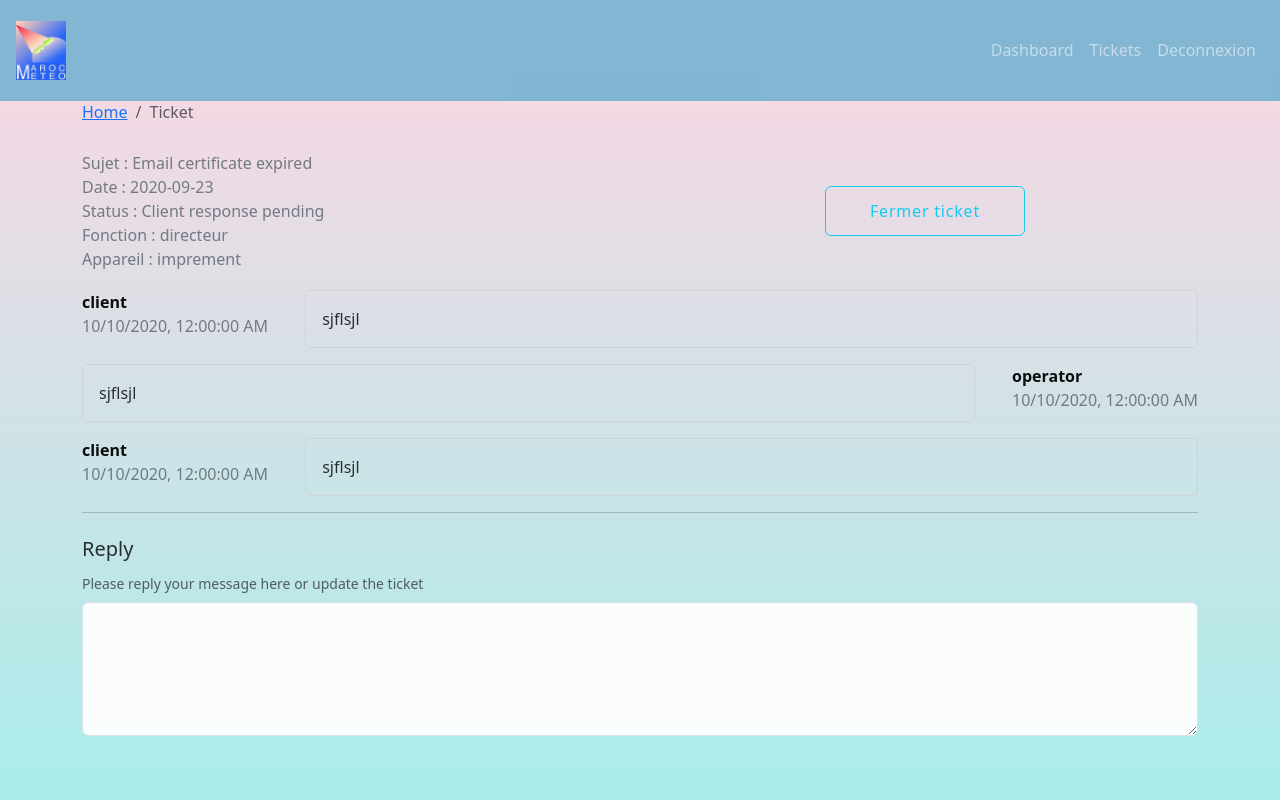
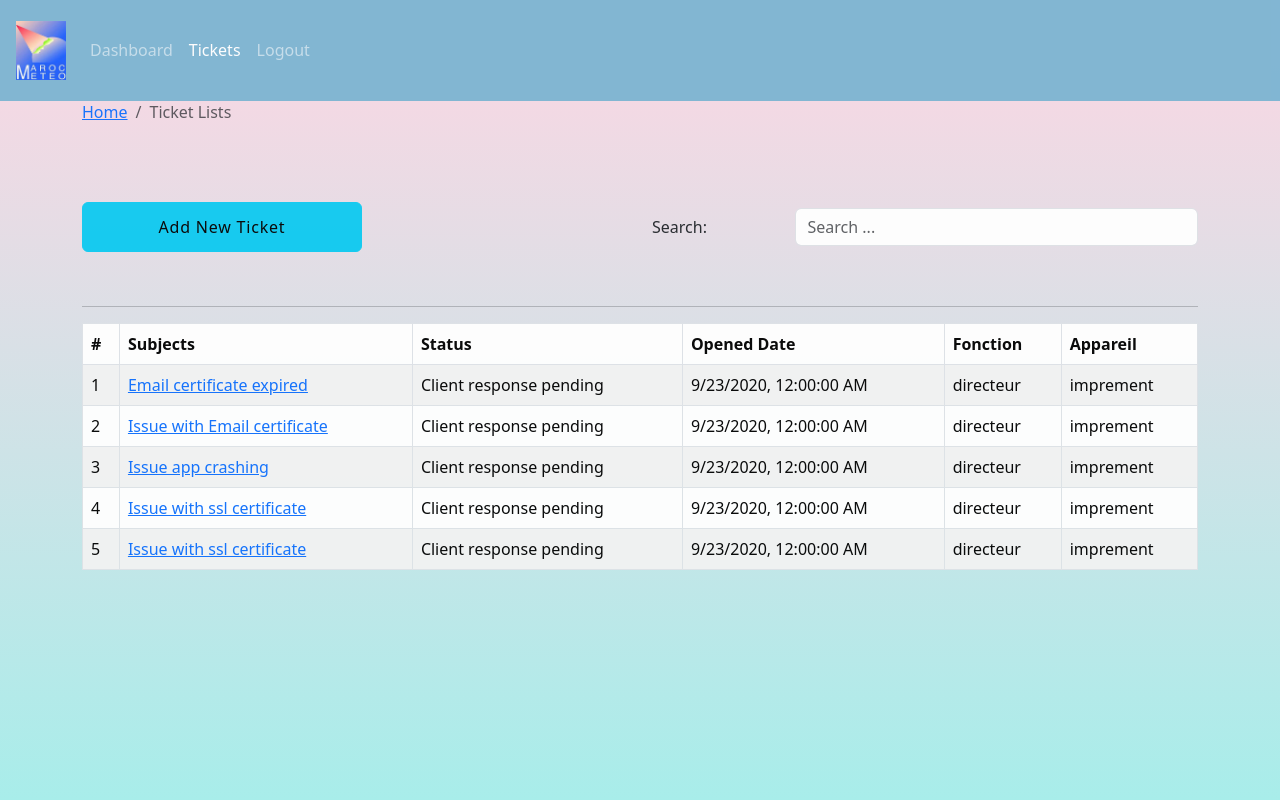
Before and after one commit to AymenBoubetana/System-tickets-front, a React (Create React App) app: page /tickets in a window 1280 px wide. Shown: the top 800 px of the page. Built offline with nearby package versions, Linux system fonts and the light colour scheme; a web font is replaced by a local one.

Commit message:
adding react-router to pages sixth commit

```diff
--- a/package.json
+++ b/package.json
@@ -13,6 +13,7 @@
     "react": "^18.3.1",
     "react-bootstrap": "^2.10.4",
     "react-dom": "^18.3.1",
+    "react-router-bootstrap": "^0.26.3",
     "react-router-dom": "^6.24.1",
     "react-scripts": "5.0.1",
     "web-vitals": "^2.1.4"
--- a/src/App.js
+++ b/src/App.js
@@ -1,6 +1,5 @@
-
 import './App.css';
-import { Button } from 'react-bootstrap';
+import { BrowserRouter as Router, Routes, Route } from "react-router-dom";
 import Login from './Pages/LogIn/Login';
 import DefaultLayout from './Layout/DefaultLayout';
 import Dashboard from './Pages/Dashboard/Dashboard';
@@ -11,13 +10,17 @@ import Ticket from './Pages/TicketDetails/Ticket';
 function App() {
   return (
     <div className="App">
-    {/* <Login/> */}
-    <DefaultLayout>
-      {/* <Dashboard/> */}
-      {/* <AddTicket/> */}
-      {/* <ListeTicket/> */}
-      <Ticket/>
-    </DefaultLayout>
+      <Router>
+        <Routes>
+          <Route exact path="/" element={<Login />} />
+          <Route element={<DefaultLayout />}>
+            <Route path="/dashboard" element={<Dashboard />} />
+            <Route path="/add-ticket" element={<AddTicket />} />
+            <Route path="/tickets" element={<ListeTicket />} />
+            <Route path="/ticket/:tid" element={<Ticket />} />
+          </Route>
+        </Routes>
+      </Router>
     </div>
   );
 }
--- a/src/Components/Ticket-table/Ticket-table.js
+++ b/src/Components/Ticket-table/Ticket-table.js
@@ -1,6 +1,6 @@
 import React from 'react'
 import { Table } from "react-bootstrap";
-import Faketickets from '../../assets/Data/Faketickets.json'
+import { Link } from 'react-router-dom';
 const Tickettable = ({tickets}) => {
   return (
     <Table striped bordered hover>
@@ -20,7 +20,9 @@ const Tickettable = ({tickets}) => {
             <tr key={row.id}>
               <td>{row.id}</td>
               <td>
+              <Link to={`/ticket/${row.id}`}>
               {row.subject}
+              </Link>
               </td>
               <td>{row.status}</td>
               <td>{row.addedAt && new Date(row.addedAt).toLocaleString()}</td>
--- a/src/Layout/DefaultLayout.js
+++ b/src/Layout/DefaultLayout.js
@@ -1,21 +1,22 @@
-import React from 'react'
-import Footer from './partiels/Footer'
-import Header from './partiels/Header'
+import React from 'react';
+import { Outlet } from 'react-router-dom';
+import Footer from './partiels/Footer';
+import Header from './partiels/Header';
 
-const DefaultLayout = ({children}) => {
+const DefaultLayout = () => {
   return (
     <div className='default-layout'>
       <div className='header'>
-        <Header/>
+        <Header />
       </div>
       <main>
-      {children}
+        <Outlet />
       </main>
       <footer>
-      <Footer/>
+        <Footer />
       </footer>
     </div>
-  )
+  );
 }
 
-export default DefaultLayout
+export default DefaultLayout;
--- a/src/Layout/partiels/Header.js
+++ b/src/Layout/partiels/Header.js
@@ -1,23 +1,35 @@
-import React from 'react'
-import { Navbar,Nav } from 'react-bootstrap'
-import logo from '../../assets/images/DGMLOGO.jpeg'
-import './Header.css'
+import React from 'react';
+import { Navbar, Nav } from 'react-bootstrap';
+import logo from '../../assets/images/DGMLOGO.jpeg';
+import './Header.css';
+import { LinkContainer } from 'react-router-bootstrap';
+import { useNavigate } from 'react-router-dom';
+
 const Header = () => {
+  const navigate = useNavigate();
+  const logMeOut = () => {
+    navigate("/");
+  };
+
   return (
-    <Navbar collapseOnSelect id='Navbar__'  variant="dark" expand="md" className='p-3'>
+    <Navbar collapseOnSelect id='Navbar__' variant="dark" expand="md" className='p-3'>
       <Navbar.Brand>
         <img src={logo} alt="logo" width="50px" />
       </Navbar.Brand>
       <Navbar.Toggle aria-controls="basic-navbar-nav" id='toggle' />
       <Navbar.Collapse id="basic-navbar-nav">
-        <Nav className="ml-auto" id="nav_links">
-          <Nav.Link href="/dashboard">Dashboard</Nav.Link>
-          <Nav.Link href="/tickets">Tickets</Nav.Link>
-          <Nav.Link href="/logout">Deconnexion</Nav.Link>
+        <Nav className="ml-auto">
+          <LinkContainer to="/dashboard">
+            <Nav.Link>Dashboard</Nav.Link>
+          </LinkContainer>
+          <LinkContainer to="/tickets">
+            <Nav.Link>Tickets</Nav.Link>
+          </LinkContainer>
+          <Nav.Link onClick={logMeOut}>Logout</Nav.Link>
         </Nav>
       </Navbar.Collapse>
     </Navbar>
-  )
+  );
 }
 
-export default Header
+export default Header;
--- a/src/Pages/Dashboard/Dashboard.js
+++ b/src/Pages/Dashboard/Dashboard.js
@@ -2,6 +2,8 @@ import React from 'react'
 import { Container, Row, Col, Button } from "react-bootstrap";
 import Tickettable from '../../Components/Ticket-table/Ticket-table';
 import PageBreadcrumb from '../../Components/PageBreadCrumb/PageBreadcrumb';
+import Faketickets from '../../assets/Data/Faketickets.json'
+import { Link } from 'react-router-dom';
 const Dashboard = () => {
   return (
     <Container>
@@ -16,14 +18,14 @@ const Dashboard = () => {
 
     <Row>
       <Col className="text-center mt-5 mb-2">
-
-          <Button
+        <Link to="/add-ticket" >
+        <Button
             variant="info"
             style={{ fontSize: "1.3rem", padding: "10px 30px", marginTop:"-20px"}}
           >
             Add New Ticket
           </Button>
-
+        </Link>
       </Col>
     </Row>
     <Row>
@@ -38,7 +40,7 @@ const Dashboard = () => {
     <hr />
     <Row>
       <Col className='recent-ticket'>
-      <Tickettable/>
+      <Tickettable tickets={Faketickets}/>
     </Col>
     </Row>
   </Container>
--- a/src/Pages/ListesTickets/ListeTicket.js
+++ b/src/Pages/ListesTickets/ListeTicket.js
@@ -5,6 +5,7 @@ import SearchForm from '../../Components/SearchForm/SearchForm'
 import './ListeTicket.css'
 import Tickettable from '../../Components/Ticket-table/Ticket-table'
 import Faketickets from '../../assets/Data/Faketickets.json'
+import { Link } from 'react-router-dom'
 
 
 const ListeTicket = () => {
@@ -35,7 +36,10 @@ const ListeTicket = () => {
       <Row className="mt-4" id='row_center_listes_ticket'>
         <Col>
 
+            <Link to="/add-ticket">
             <Button variant="info" className='btn'>Add New Ticket</Button>
+
+            </Link>
 
         </Col>
         <Col className="text-right">
--- a/src/Pages/LogIn/Login.js
+++ b/src/Pages/LogIn/Login.js
@@ -119,9 +119,9 @@ const Login = () => {
 
 
 {form_name==='reset' &&
-      <form onSubmit={handleresetOnSubmit}>
+      <form onSubmit={handleresetOnSubmit} className='formLogin'>
         <div className="con">
-          <header className="head-form">
+          <header className="headForm">
             <h2>Reset Password</h2>
             <p>Veuillez entrer l'email</p>
           </header>
@@ -143,7 +143,7 @@ const Login = () => {
             <br />
 
             <br />
-            <button type="submit" className="log-in" id='logg'>Reset password</button>
+            <button type="submit" className="btn log-in" id='logg'>Reset password</button>
           </div>
           <div className="other">
             <button type="button" className="btn submits frgt-pass" id='pass_fr' onClick={()=>formSwitcher('login')}>Log In Now</button>
--- a/src/Pages/TicketDetails/Ticket.js
+++ b/src/Pages/TicketDetails/Ticket.js
@@ -1,14 +1,20 @@
-import React, { useEffect, useState } from 'react'
-import { Button, Col, Container, Row } from 'react-bootstrap'
-import PageBreadcrumb from '../../Components/PageBreadCrumb/PageBreadcrumb'
-import Faketickets from '../../assets/Data/Faketickets.json'
-import { MessageHistory } from '../../Components/MessageHistory/Messagehistory'
-import UpdateTicket from '../../Components/UpdateTicket/UpdateTicket'
+import React, { useEffect, useState } from 'react';
+import { Button, Col, Container, Row } from 'react-bootstrap';
+import PageBreadcrumb from '../../Components/PageBreadCrumb/PageBreadcrumb';
+import Faketickets from '../../assets/Data/Faketickets.json';
+import { MessageHistory } from '../../Components/MessageHistory/Messagehistory';
+import UpdateTicket from '../../Components/UpdateTicket/UpdateTicket';
+import { useParams } from 'react-router-dom';
 
 const Ticket = () => {
-  const ticket = Faketickets[0];
+  const { tid } = useParams();
+  const [ticket, setTicket] = useState(null);
   const [message, setMessage] = useState("");
-  useEffect(()=>{},[message])
+
+  useEffect(() => {
+    const foundTicket = Faketickets.find(ticket => ticket.id == tid);
+    setTicket(foundTicket);
+  }, [tid]);
 
   const handleOnChange = (e) => {
     setMessage(e.target.value);
@@ -16,6 +22,10 @@ const Ticket = () => {
 
   const handleOnSubmit = (e) => {
     e.preventDefault();
+  };
+
+  if (!ticket) {
+    return <div>Loading...</div>;
   }
 
   return (
@@ -27,6 +37,7 @@ const Ticket = () => {
       </Row>
       <Row className='d-flex justify-content-between align-items-center mt-2'>
         <Col className='text-weight-bolder text-secondary'>
+          {tid}
           <div className="subject">Sujet : {ticket.subject}</div>
           <div className="date">Date : {ticket.addedAt}</div>
           <div className="status">Status : {ticket.status}</div>
@@ -39,19 +50,20 @@ const Ticket = () => {
           </Button>
         </Col>
       </Row>
+      <hr/>
       <Row>
         <Col>
-        <MessageHistory msg={ticket.history} />
+          {ticket.history && <MessageHistory msg={ticket.history} />}
         </Col>
       </Row>
       <hr/>
       <Row className='mt-4'>
         <Col>
-        <UpdateTicket handleOnSubmit={handleOnSubmit} handleOnChange={handleOnChange} message={message} />
+          <UpdateTicket handleOnSubmit={handleOnSubmit} handleOnChange={handleOnChange} message={message} />
         </Col>
       </Row>
     </Container>
-  )
-}
+  );
+};
 
 export default Ticket;
```
Also changed, not shown: src/Components/PrivateRouter/PrivateRoute.js (added, +18 -0 lines), 1 other file (tests, documents, lock files or other folders).
